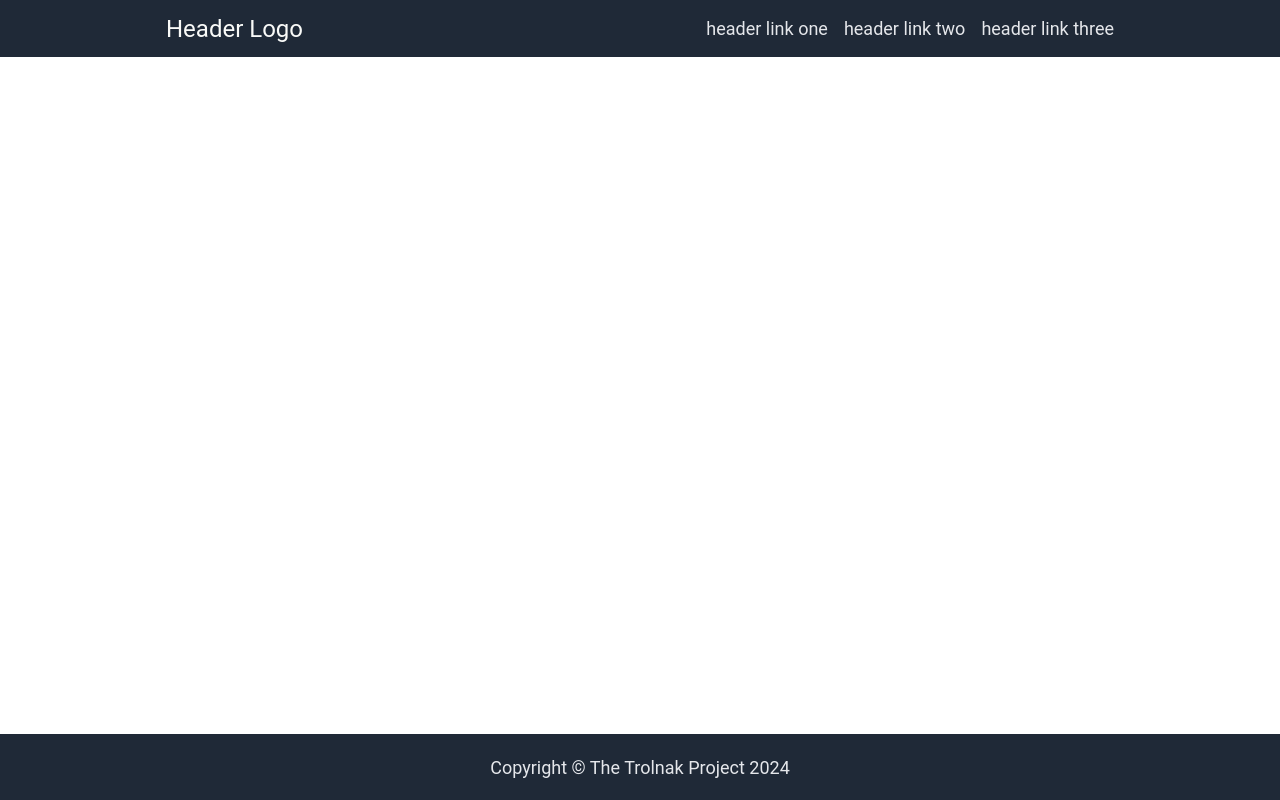
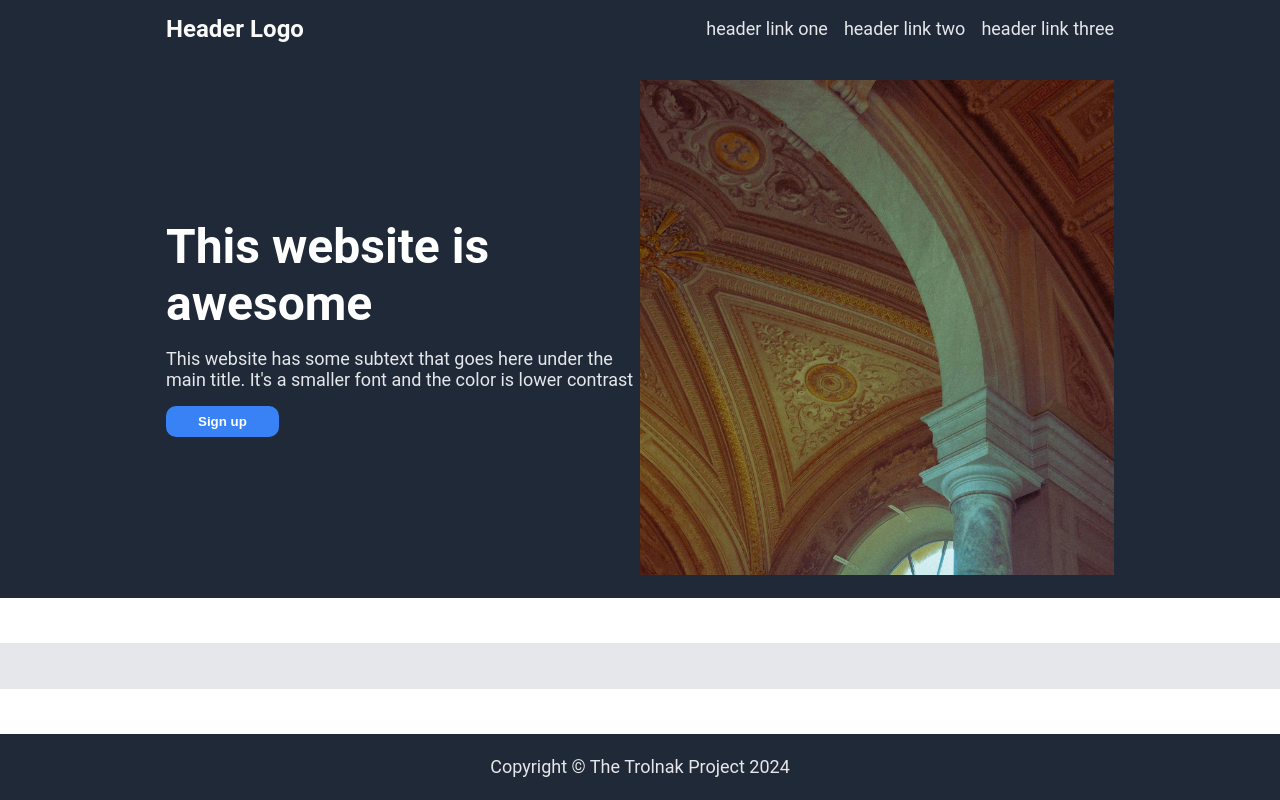
Before and after one commit to shahronak/odin-layout, a plain HTML site: page index.html in a window 1280 px wide. Drawn offline with Linux system fonts and the light colour scheme.

Commit message:
Finished Header section

```diff
--- a/index.html
+++ b/index.html
@@ -9,7 +9,7 @@
 </head>
 <body>
     <div class="header">
-        <div class="logo">Header Logo</div>
+        <div class="header-logo">Header Logo</div>
         <ul class="header-links">
             <li>header link one</li>
             <li>header link two</li>
@@ -18,7 +18,24 @@
 
     </div>
 
-    <div class="content">
+    <div class="hero-section">
+        <div class="hero-left">
+            <div class="hero-text">This website is awesome</div>
+            <div class="hero-secondary-text">This website has some subtext that goes here under the main title. It's a smaller font and the color is lower contrast</div>
+            <button class="hero-signup">Sign up</button>
+        </div>
+            <img class="hero-image" src="./images/hero.jpeg" alt="hero">
+    </div>
+
+    <div class="info-section">
+
+    </div>
+
+    <div class="quote-section">
+
+    </div>
+
+    <div class="cta-section">
 
     </div>
 
--- a/style.css
+++ b/style.css
@@ -5,44 +5,105 @@ body {
 
     display: flex;
     flex-direction: column;
-    justify-content: space-between;
 }
+
+/* Shared properties */
 
 .header, .footer, .hero-section {
     background-color: #1F2937;
 }
 
+.header, .hero-section, .info-section, .quote-section, .cta-section {
+    padding: 0px 166px;
+}
+
+.hero-section, .info-section, .quote-section, .cta-section {
+    flex-grow: 1;
+}
+
+ul.header-links, .hero-secondary-text {
+    color: #e5e7eb;
+    font-size: 18px;
+}
+
+/* Header section */
+
 .header {
     background-color: #1F2937;
-    padding: 0px 166px;
+
     display: flex;
     justify-content: space-between;
     align-items: center;
 }
 
-.logo {
+.header-logo {
     color: #F9FAF8;
     font-size: 24px;
+    font-weight: bold;
+}
+
+.hero-text {
+    color: white;
+    font-size: 48px;
+    font-weight: bolder;
 }
 
 ul.header-links {
-    color: #e5e7eb;
-    font-size: 18px;
     list-style: none;
     display: flex;
     gap: 16px;
 }
 
+/* Hero section */
+
 .hero-section {
     background-color: #1F2937;
+    display: flex;
+    align-items: center;
+    justify-content: center;
 }
+
+.hero-left {
+    display: flex;
+    flex-direction: column;
+    flex: 1;
+    gap: 16px;
+}
+
+.hero-image {
+    flex: 1;
+    height: 5%;
+    width: 5%;
+}
+
+.hero-signup {
+    align-self: flex-start;
+    padding: 8px 32px;
+    font-weight: bold;
+    color:white;
+    background-color: #3882f6;
+    border-radius: 10px;
+    border-style: none;
+}
+
+/* Info section */
 
 .info-section {
 
 }
 
+/* Quote section */
+
 .quote-section {
     background-color: #E5E7EB;
+}
+
+.quote {
+
+}
+
+.quote-author {
+
 }
 
 .cta-section {
```
Also changed, not shown: images/hero.jpeg (added).
